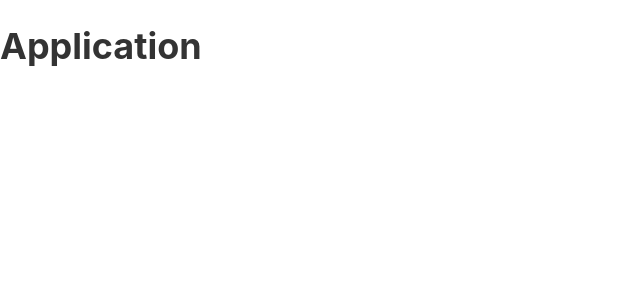
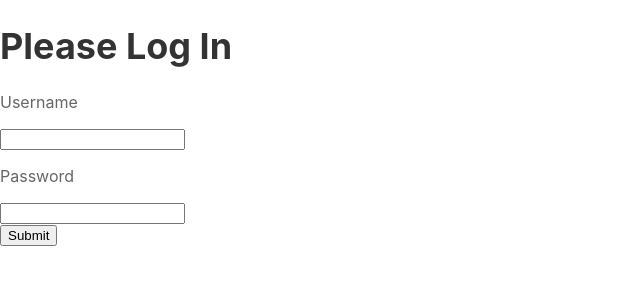
Before and after one commit to deanhunt7/skkunite, a React (Create React App) app in the folder frontend/: page / in a window 1280 px wide. Before the commit this address had no page. Shown: the top 300 px of the page, without its empty margins (0-640 px from the left). Built offline with nearby package versions, Linux system fonts and the light colour scheme.

Commit message:
added first token stuff

```diff
--- a/frontend/src/App.js
+++ b/frontend/src/App.js
@@ -10,9 +10,9 @@
 
 function App() {
   const [token, setToken] = useState();
-  // if (!token) {
-  //   return <Login setToken={setToken} />
-  // }
+  if (!token) {
+    return <Login setToken={setToken} />
+  }
   return (
     <div className="wrapper">
       <h1>Application</h1>
--- a/frontend/src/components/Login/Login.js
+++ b/frontend/src/components/Login/Login.js
@@ -1,17 +1,42 @@
-import React from 'react';
+import React, { useState } from 'react';
+import PropTypes from 'prop-types';
 
-export default function Login() {
+
+async function loginUser(credentials) {
+    return fetch('http://localhost:5000/login', {
+        method: 'POST',
+        headers: {
+            'Content-Type': 'application/json'
+        },
+        body: JSON.stringify(credentials)
+    })
+        .then(data => data.json())
+}
+
+export default function Login({ setToken }) {
+    const [username, setUserName] = useState();
+    const [password, setPassword] = useState();
+
+    const handleSubmit = async e => {
+        e.preventDefault();
+        const token = await loginUser({
+            username,
+            password
+        });
+        setToken(token);
+    }
+
     return (
         <div className="login-wrapper">
             <h1>Please Log In</h1>
-            <form>
+            <form onSubmit={handleSubmit}>
                 <label>
                     <p>Username</p>
-                    <input type="text" />
+                    <input type="text" onChange={e => setUserName(e.target.value)} />
                 </label>
                 <label>
                     <p>Password</p>
-                    <input type="password" />
+                    <input type="password" onChange={e => setPassword(e.target.value)} />
                 </label>
                 <div>
                     <button type="submit">Submit</button>
@@ -20,3 +45,8 @@
         </div>
     )
 }
+
+
+Login.propTypes = {
+    setToken: PropTypes.func.isRequired
+}
```
Also changed, not shown: 1 other file (tests, documents, lock files or other folders).
